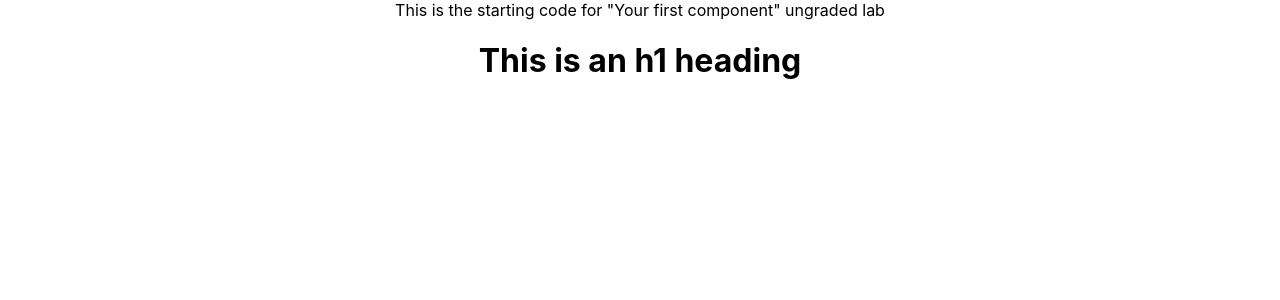
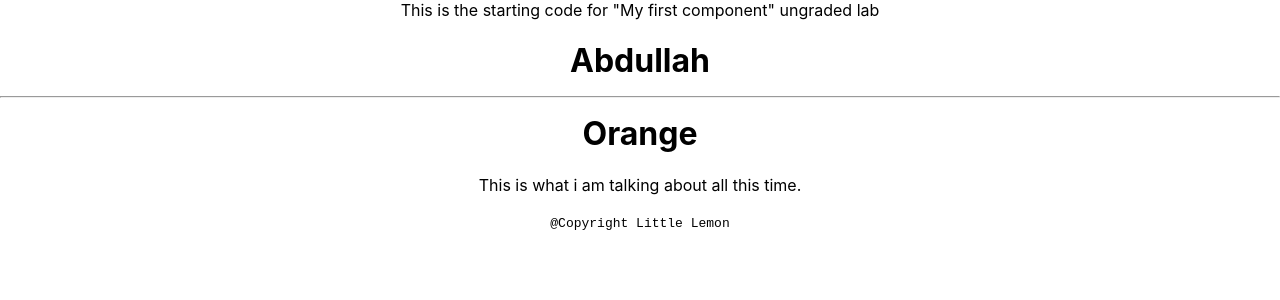
Before and after one commit to 4-Abdullah/Meta_Front_End_Developer_Professional_Certificate, a React (Create React App) app in the folder 5-React Basics/firstapp/: page / in a window 1280 px wide. Shown: the top 300 px of the page. Built offline with nearby package versions, Linux system fonts and the light colour scheme.

Commit message:
use of props

```diff
--- a/5-React Basics/firstapp/src/App.js
+++ b/5-React Basics/firstapp/src/App.js
@@ -1,6 +1,8 @@
 // import logo from './logo.svg';
 import './App.css';
 import Heading from './Heading';
+import Main from './Main';
+import Footer from './Footer';
 // function Heading(){
 //   return(
 //     <h1>Heading of the first component </h1>
@@ -9,8 +11,10 @@ import Heading from './Heading';
 function App() {
   return (
     <div className="App">
-       This is the starting code for "Your first component" ungraded lab
-      <Heading />
+       This is the starting code for "My first component" ungraded lab
+      <Heading name="Abdullah" color="Orange"/>
+      <Main content="This is what i am talking about all this time."/>
+      <Footer copyright="@Copyright Little Lemon"/>
     </div>
   );
 }
--- /dev/null
+++ b/5-React Basics/firstapp/src/Footer.js
@@ -0,0 +1,7 @@
+function Footer(props) {
+    return (
+        <samp>{props.copyright}</samp>
+    )
+}
+
+export default Footer;
--- a/5-React Basics/firstapp/src/Heading.js
+++ b/5-React Basics/firstapp/src/Heading.js
@@ -1,6 +1,6 @@
-function Heading() {
+function Heading(props) {
     return (
-        <h1>This is an h1 heading</h1>
+        <h1>{props.name}<hr/>{props.color}</h1>
     )
 }
 
--- /dev/null
+++ b/5-React Basics/firstapp/src/Main.js
@@ -0,0 +1,7 @@
+function Main(props) {
+    return (
+        <p>{props.content}</p>
+    )
+}
+
+export default Main;
```
